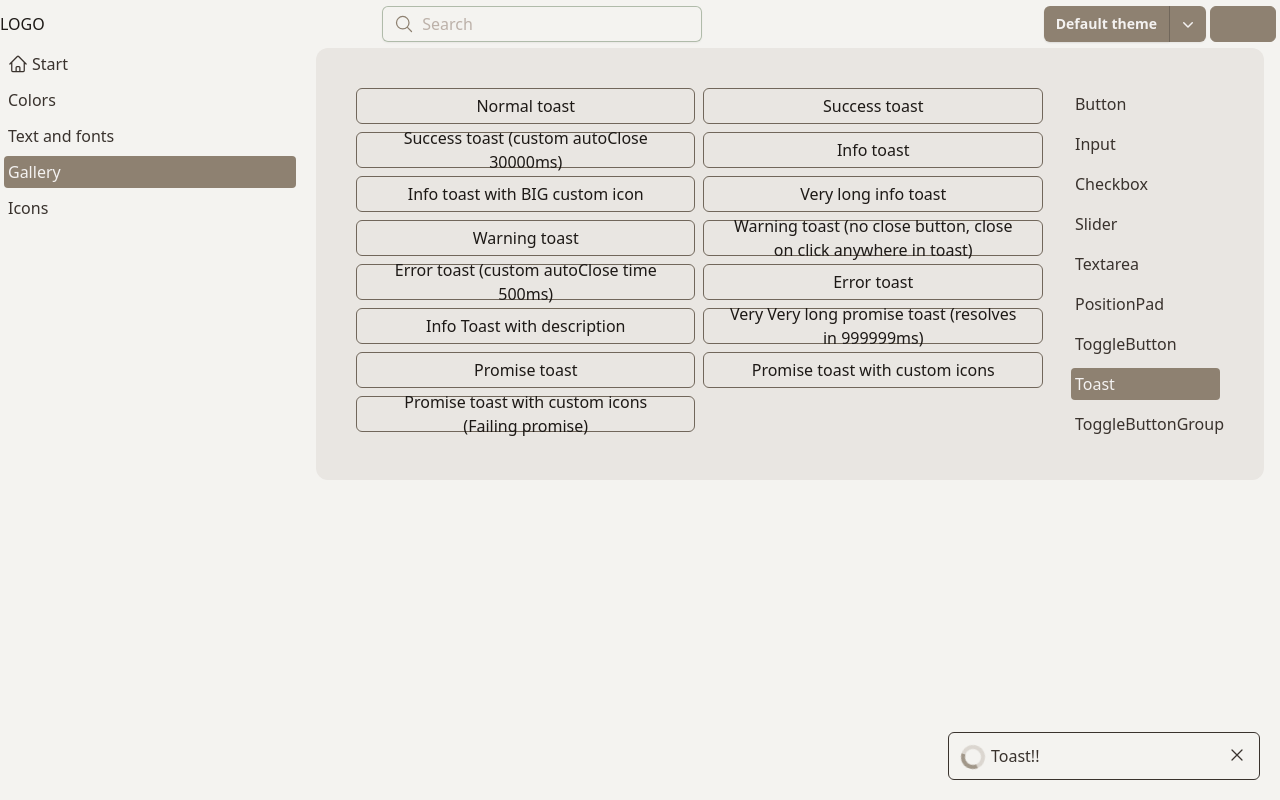
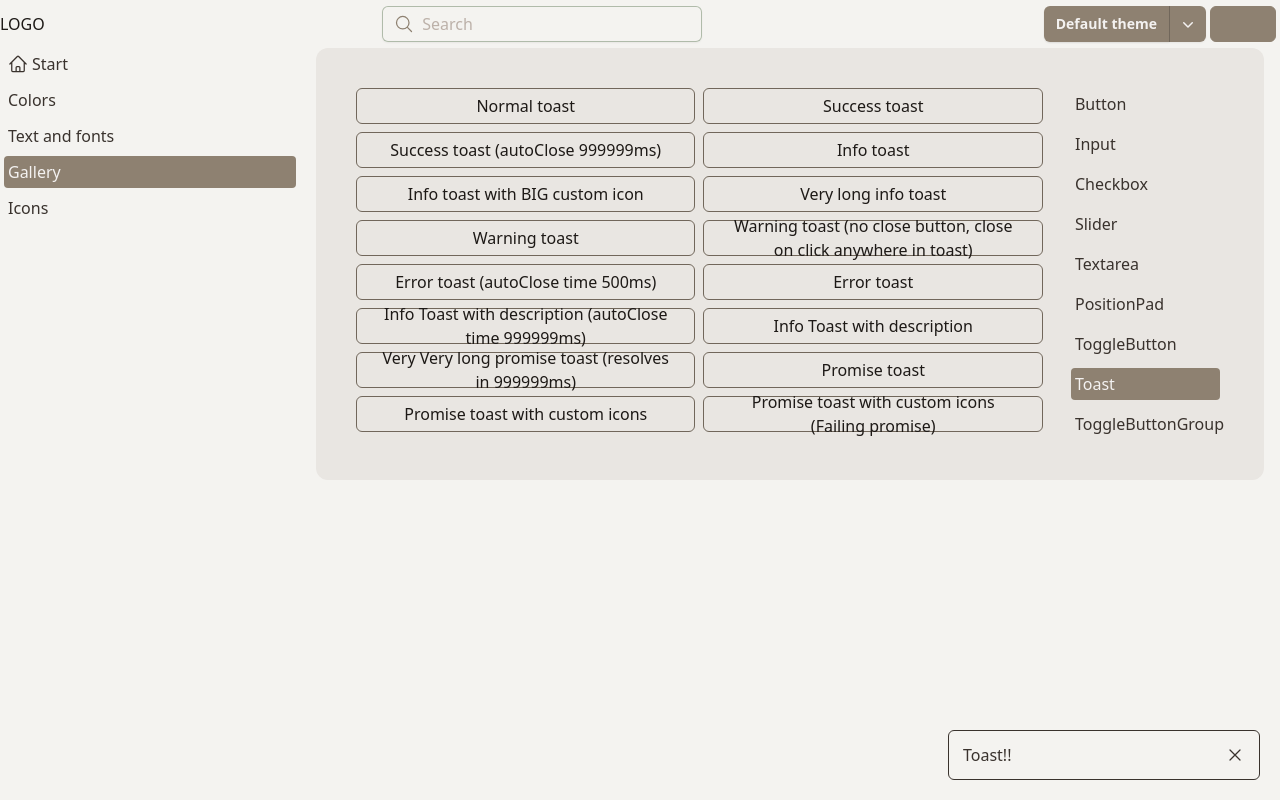
Before and after one commit to allbin/styles, a React (Vite) app: page /styles/gallery/toast in a window 1280 px wide. Both pictures are taken after a click on the button "Normal toast". Built offline with nearby package versions, Linux system fonts and the light colour scheme; some icons are missing.

Commit message:
improve close button alignment

```diff
--- a/src/components/Toast/GalleryToast.tsx
+++ b/src/components/Toast/GalleryToast.tsx
@@ -13,10 +13,13 @@ const GalleryToast = () => {
       </Button>
       <Button
         onClick={() =>
-          toast.success({ title: 'Toast success!!' }, { autoClose: 30000 })
+          toast.success(
+            { title: 'Success 999999ms autoClose!' },
+            { autoClose: 999999 },
+          )
         }
       >
-        Success toast (custom autoClose 30000ms)
+        Success toast (autoClose 999999ms)
       </Button>
       <Button onClick={() => toast.info({ title: 'Toast info!!' })}>
         Info toast
@@ -59,10 +62,24 @@ const GalleryToast = () => {
           toast.error({ title: 'Toast error!!' }, { autoClose: 500 })
         }
       >
-        Error toast (custom autoClose time 500ms)
+        Error toast (autoClose time 500ms)
       </Button>
       <Button onClick={() => toast.error({ title: 'Toast error!!' })}>
         Error toast
+      </Button>
+      <Button
+        onClick={() =>
+          toast.info(
+            {
+              title: 'Title',
+              description:
+                'This is a description for the toast that wont disappear for a while!',
+            },
+            { autoClose: 999999 },
+          )
+        }
+      >
+        Info Toast with description (autoClose time 999999ms)
       </Button>
       <Button
         onClick={() =>
--- a/src/components/Toast/Toast.tsx
+++ b/src/components/Toast/Toast.tsx
@@ -36,7 +36,6 @@ const contextClass = {
 const Toast: React.FC<ToastContainerProps> = (props) => {
   return (
     <ToastContainer
-      // limit={12}
       icon={false}
       hideProgressBar
       newestOnTop
@@ -45,7 +44,7 @@ const Toast: React.FC<ToastContainerProps> = (props) => {
       className={cn('flex flex-col gap-2')}
       bodyClassName={cn('flex')}
       closeButton={({ closeToast }) => (
-        <button onClick={closeToast} className="size-fit pr-2 pt-2">
+        <button onClick={closeToast} className="size-fit min-h-10 pr-2.5">
           <XMarkIcon className="size-5" />
         </button>
       )}
--- a/src/components/Toast/useToast.tsx
+++ b/src/components/Toast/useToast.tsx
@@ -13,7 +13,8 @@ const icons = {
   error: <XCircleIcon className="size-7" />,
   info: <InformationCircleIcon className="size-7" />,
   warning: <ExclamationTriangleIcon className="size-7" />,
-  default: <Spinner className="mx-0.5 mt-0.5 size-6" />,
+  pending: <Spinner className="mx-0.5 mt-0.5 size-6" />,
+  default: undefined,
 };
 const defaultToast = (props: ToastMsgProps, options?: ToastOptions): Id =>
   t(<ToastMsg {...props} icon={props.icon ? props.icon : icons.default} />, {
@@ -55,7 +56,7 @@ const promiseToast = <TData = unknown,>(
           return (
             <ToastMsg
               {...props.pending}
-              icon={props.pending.icon ? props.pending.icon : icons.default}
+              icon={props.pending.icon ? props.pending.icon : icons.pending}
             />
           );
         },
```
